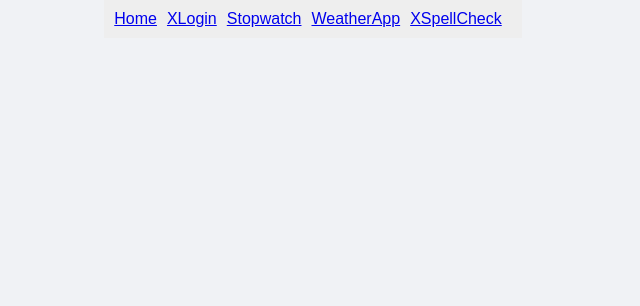
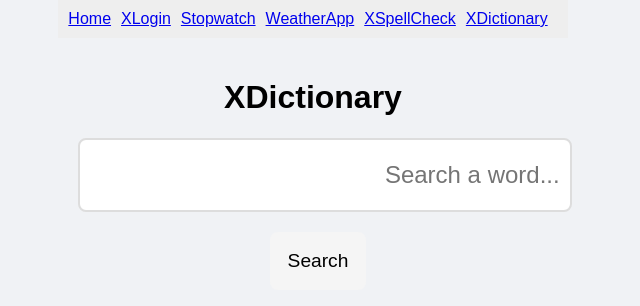
Before and after one commit to Pradeepsaranbishnoi/calculator, a React (Create React App) app: page /dictionary in a window 1280 px wide. Shown: the top 306 px of the page, without its empty margins (327-967 px from the left). Built offline with nearby package versions, Linux system fonts and the light colour scheme.

Commit message:
XDictionary

```diff
--- a/src/App.js
+++ b/src/App.js
@@ -3,6 +3,7 @@ import Stopwatch from './Stopwatch/Stopwatch.js';
 import Xlogin from './Login/login.js';
 import WeatherApp from './Weather/Weather.js';
 import XSpellCheck from './XSpellCheck/XSpellCheck.js';
+import XDictionary from './XDictionary/dictionary.js';
 import './App.css';
 import { BrowserRouter as Router, Routes, Route, Link } from 'react-router-dom';
 
@@ -16,6 +17,7 @@ function App() {
           <Link to="/stopwatch" style={{ marginRight: '10px' }}>Stopwatch</Link>
           <Link to="/weatherapp" style={{ marginRight: '10px' }}>WeatherApp</Link>
           <Link to="/spellcheck" style={{ marginRight: '10px' }}>XSpellCheck</Link>
+          <Link to="/dictionary" style={{ marginRight: '10px' }}>XDictionary</Link>
         </nav>
 
         <Routes>
@@ -24,6 +26,7 @@ function App() {
           <Route path="/stopwatch" element={<Stopwatch />} />
           <Route path="/weatherapp" element={<WeatherApp/>} />
           <Route path="/spellcheck" element={<XSpellCheck/>} />
+          <Route path="/dictionary" element={<XDictionary/>} />
         </Routes>
       </Router>
     </div>
--- /dev/null
+++ b/src/XDictionary/dictionary.js
@@ -0,0 +1,56 @@
+import React, { useState } from "react";
+
+function XDictionary() {
+  const [dictionary] = useState([
+    { word: "React", meaning: "A JavaScript library for building user interfaces." },
+    { word: "Component", meaning: "A reusable building block in React." },
+    { word: "State", meaning: "An object that stores data for a component." },
+  ]);
+
+  const [searchTerm, setSearchTerm] = useState("");
+  const [definition, setDefinition] = useState(null);
+  const [notFound, setNotFound] = useState(false);
+
+  const handleSearch = () => {
+    const found = dictionary.find(
+      (entry) => entry.word.toLowerCase() === searchTerm.trim().toLowerCase()
+    );
+    if (found) {
+      setDefinition(found.meaning);
+      setNotFound(false);
+    } else {
+      setDefinition(null);
+      setNotFound(true);
+    }
+  };
+
+  return (
+    <div style={{ padding: "20px", fontFamily: "Arial" }}>
+      <h1>XDictionary</h1>
+      <input
+        type="text"
+        value={searchTerm}
+        placeholder="Search a word..."
+        onChange={(e) => setSearchTerm(e.target.value)}
+      />
+      <button onClick={handleSearch} style={{ marginLeft: "10px" }}>
+        Search
+      </button>
+
+      {definition && (
+        <div style={{ marginTop: "20px" }}>
+          <h3>Definition:</h3>
+          <p>{definition}</p>
+        </div>
+      )}
+
+      {notFound && (
+        <div style={{ marginTop: "20px" }}>
+          <p>Word not found in the dictionary.</p>
+        </div>
+      )}
+    </div>
+  );
+}
+
+export default XDictionary;
```
